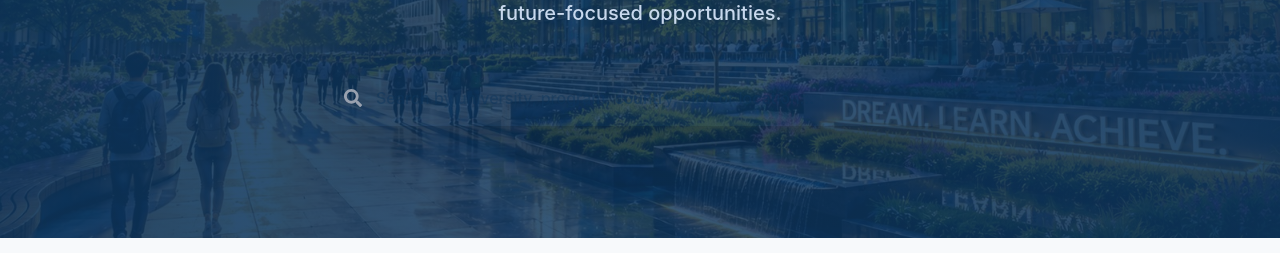
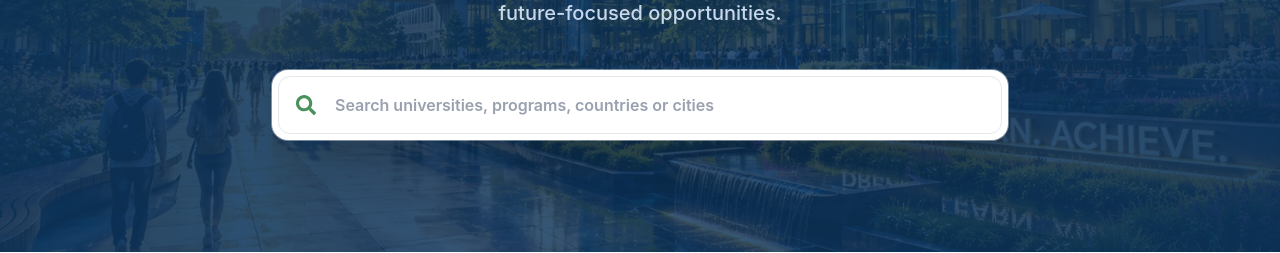
Before and after one commit to irainternationals352-commits/ira_paltform, a React (Vite) app in the folder frontend/: page /universities in a window 1280 px wide. Shown: the part 386-639 px from the top of the page. Built offline with nearby package versions, Linux system fonts and the light colour scheme; no server answers.

Commit message:
fix: restore visible university search field

```diff
--- a/frontend/src/pages/Universities.jsx
+++ b/frontend/src/pages/Universities.jsx
@@ -1,8 +1,8 @@
-import React, { useEffect, useState } from 'react';
+import { useEffect, useState } from 'react';
 import { api } from '../services/api';
 import { motion } from 'framer-motion';
 import { Link } from 'react-router-dom';
-import { FaMapMarkerAlt, FaArrowRight, FaSearch } from 'react-icons/fa';
+import { FaMapMarkerAlt, FaArrowRight, FaSearch, FaTimes } from 'react-icons/fa';
 import { resolveMediaUrl } from '../utils/media';
 
 const normalizeSearch = (value) => String(value || '').toLowerCase().trim();
@@ -63,16 +63,27 @@ const Universities = () => {
         </p>
 
         {/* Search Bar */}
-        <div className="max-w-2xl mx-auto mt-10 relative z-10 px-4">
-          <div className="relative">
+        <div className="max-w-3xl mx-auto mt-10 relative z-10 px-4">
+          <div className="relative rounded-2xl bg-white p-1.5 shadow-2xl ring-1 ring-white/40">
+            <FaSearch className="pointer-events-none absolute left-6 top-1/2 -translate-y-1/2 text-primary-500 text-xl" />
             <input
-              type="text"
-              placeholder="Search by university, program, country, city, or location..."
+              type="search"
+              aria-label="Search universities"
+              placeholder="Search universities, programs, countries or cities"
               value={searchTerm}
               onChange={(e) => setSearchTerm(e.target.value)}
-              className="w-full px-6 py-4 rounded-full text-dark-900 font-medium focus:outline-none focus:ring-4 focus:ring-primary-500/30 shadow-2xl pl-14"
+              className="w-full rounded-xl border border-gray-200 bg-white py-4 pl-14 pr-14 text-base font-semibold text-dark-900 placeholder:text-gray-400 focus:border-primary-500 focus:outline-none focus:ring-4 focus:ring-primary-500/20"
             />
-            <FaSearch className="absolute left-6 top-1/2 transform -translate-y-1/2 text-gray-400 text-lg" />
+            {searchTerm && (
+              <button
+                type="button"
+                onClick={() => setSearchTerm('')}
+                aria-label="Clear university search"
+                className="absolute right-5 top-1/2 flex h-9 w-9 -translate-y-1/2 items-center justify-center rounded-full text-gray-400 transition-colors hover:bg-primary-50 hover:text-primary-600"
+              >
+                <FaTimes />
+              </button>
+            )}
           </div>
         </div>
       </div>
```
